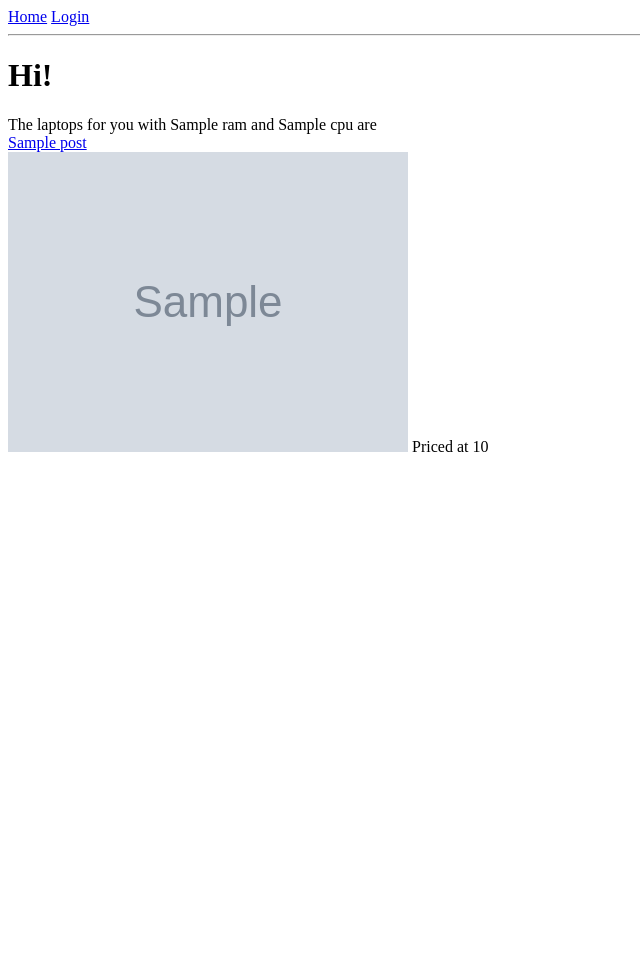
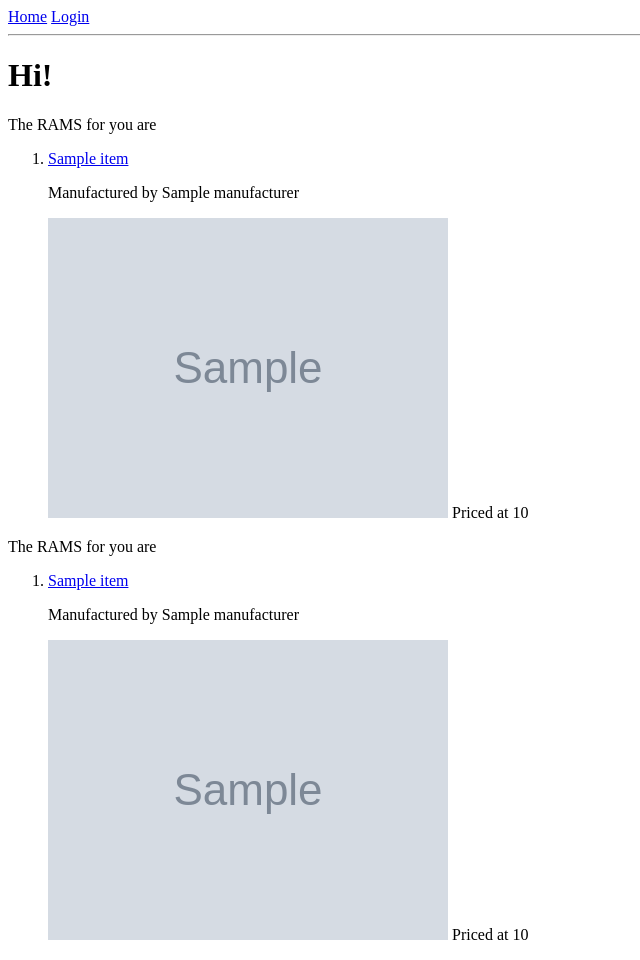
Before and after one commit to tonybenoy/FlaskTutApp, a Flask app: template app/templates/pro.html in a window 1280 px wide. Shown: the whole page, without its empty margins (0-640 px from the left). Before the commit the page ends 452 px from the top, so only its background shows below. Run offline with Flask 2, Linux system fonts and the light colour scheme; the template is opened without the code that fills it: most values are stand-ins (such as "Sample title", 1, 10 or a date in 2020); grey boxes marked "Sample" are stand-in pictures.

Commit message:
Removed login from index and added usertype logic to index

```diff
--- a/app/forms.py
+++ b/app/forms.py
@@ -26,7 +26,10 @@ class RegisterationForm(FlaskForm): #Feel free to add more fields and expand lik
     password = PasswordField('Password',validators=[DataRequired()])
     passwordrep = PasswordField('Repeat Password',validators=[DataRequired(),EqualTo('password')]) #EqualTo makes sure content matches
     submit = SubmitField("Register")
-    usertype = RadioField('User Type', choices = [('n','Novice'),('b','Basic'),('p','Pro')])
+
+class IndexForm(FlaskForm):
+    usertype = RadioField('What Type of user are you?', choices = [('n','Novice'),('p','Pro')])
+    submit = SubmitField("Submit")
 
 class EditProfileForm(FlaskForm):
     username = StringField('Username', validators=[DataRequired()])
--- a/app/routes.py
+++ b/app/routes.py
@@ -1,6 +1,6 @@
 from app import app,login
 from flask import render_template, flash, redirect,url_for,request
-from app.forms import NoviceForm ,RegisterationForm,ProForm ,LoginForm ,EditProfileForm#import all the form classes from form.py
+from app.forms import NoviceForm ,RegisterationForm,ProForm ,LoginForm ,EditProfileForm, IndexForm #import all the form classes from form.py
 import pymongo
 from flask_login import login_user,current_user,UserMixin,logout_user,login_required # Login and session management
 from werkzeug.security import generate_password_hash,check_password_hash #To generate and check password hashes in database
@@ -28,22 +28,28 @@ after the @api.route
 """
 @app.route('/',methods=['GET','POST'])
 @app.route('/index', methods=['GET', 'POST'])
-@login_required #Every url that you want to lock behind a Login use this decorator
 def index():
-    myclient = pymongo.MongoClient("mongodb://localhost:27017")
-    mydb = myclient["mydatabase"]
-    mycol = mydb["users"]
-    myquery = {"_id": ObjectId(current_user.id)}
-    mydoc = mycol.find_one(myquery)
-    usertype = mydoc["usertype"] #Current user's usertype can be used to create the type of form needed
-    myclient.close()
+    form = IndexForm()
+    if form.validate_on_submit(): #when form is submitted then this block of code will be run i.e. on POST
+         return redirect(url_for('search',usertype=form.usertype.data))
+    return render_template('index1.html',title="Home", form=form) #Pass the form object on top if it is a GET request
+
+
+@app.route('/search/<usertype>', methods=['GET', 'POST'])
+def search(usertype):
+    #myclient = pymongo.MongoClient("mongodb://localhost:27017")
+    #mydb = myclient["mydatabase"]
+    #mycol = mydb["users"]
+    #myquery = {"_id": ObjectId(current_user.id)}
+    #mydoc = mycol.find_one(myquery)
+    #usertype = mydoc["usertype"] #Current user's usertype can be used to create the type of form needed
+    #myclient.close()
     if usertype== "n":
         form = NoviceForm() #create and object of the form class
     elif usertype == "p":
         form = ProForm()
     if form.validate_on_submit(): #when form is submitted then this block of code will be run i.e. on POST
         #Create a connection everytime and do not use global connections.
-        print("Submitted?")
         if usertype== "n":
             myclient = pymongo.MongoClient("mongodb://localhost:27017")
             mydb = myclient["mydatabase"]
@@ -57,26 +63,29 @@ def index():
             for x in mydoc:
                 post.append(x) #Appending all to a list as mydoc is a mongodb object
             myclient.close() # Always close connections
-            """Posts contain the list of dictionary/json information to be displayed
-            This render template will be called after the form submission
-            """
+            #Posts contain the list of dictionary/json information to be displayed
+            #This render template will be called after the form submission
             return render_template('novice.html',title="Product List", posts=post)
         elif usertype == "p":
             myclient = pymongo.MongoClient("mongodb://localhost:27017")
             mydb = myclient["mydatabase"]
-            mycol = mydb["prodataset"]
-            myquery = {"cpu":form.cpu.data,"ram":form.RamStorage.data} #$lt for less than
+            mycol = mydb["cpu"]
+            myquery = {"cpu":form.cpu.data} #$lt for less than
             mydoc = mycol.find(myquery)
-            post=[] #List that will be passed to the template to display
+            cpu=[] #List that will be passed to the template to display
             for x in mydoc:
-                post.append(x) #Appending all to a list as mydoc is a mongodb object
+                cpu.append(x) #Appending all to a list as mydoc is a mongodb object
+            mycol = mydb["ram"]
+            myquery = {"ram":form.RamStorage.data} #$lt for less than
+            mydoc = mycol.find(myquery)
+            cpu=[] #List that will be passed to the template to display
+            for x in mydoc:
+                cpu.append(x) #Appending all to a list as mydoc is a mongodb object
             myclient.close() # Always close connections
-            """Posts contain the list of dictionary/json information to be displayed
-            This render template will be called after the form submission
-            """
-            return render_template('pro.html',title="Product List", posts=post)
-    return render_template('index.html',title="Home",usertype=usertype, form=form) #Pass the form object on top if it is a GET request
-
+            #Posts contain the list of dictionary/json information to be displayed
+            #This render template will be called after the form submission
+            return render_template('pro.html',title="Product List",ram=ram ,cpu=post)
+    return render_template('index.html',title="Home", form=form) #Pass the form object on top if it is a GET request
 
 @app.route('/register',methods=['GET','POST'])
 def register():
@@ -106,16 +115,15 @@ def register():
             myclient.close()
             return redirect(url_for('register'))
         hashedpass = generate_password_hash(form.password.data, method='pbkdf2:sha256', salt_length=12) #Encrypting password. Never store plaintext passwords
-        mydict = { "username":form.username.data, "email": form.email.data,"password":hashedpass,"usertype":form.usertype.data }
+        mydict = { "username":form.username.data, "email": form.email.data,"password":hashedpass}
         x = mycol.insert_one(mydict)  #Adding user to mongo DB
         flash('Congratulations, you are now a registered user!')
         myclient.close()
         return redirect(url_for('login')) # Redirect to login
     return render_template('register.html', title='Register', form=form)
 
-
-
 @app.route('/logout')
+@login_required #Every url that you want to lock behind a Login use this decorator
 def logout():
     logout_user() #Logs out the user session
     return redirect(url_for('index'))
@@ -124,7 +132,7 @@ def logout():
 def login():
     if current_user.is_authenticated: #same as before
         return redirect(url_for('index'))
-    form= LoginForm()
+    form = LoginForm()
     if form.validate_on_submit():
         myclient = pymongo.MongoClient("mongodb://localhost:27017")
         mydb = myclient["mydatabase"]
@@ -166,8 +174,6 @@ def user(username): #Parameter in url passed in function must have same var name
     myclient.close()
     return render_template('user.html', user=user)
 
-
-
 @app.route('/edit_profile', methods=['GET', 'POST'])
 @login_required
 def edit_profile():
--- a/app/templates/pro.html
+++ b/app/templates/pro.html
@@ -4,21 +4,46 @@
 {% block content %}
 <!--All the content from here will be embedded inside base.html  block-->
 <h1>Hi!</h1>
-{% for post in posts %}
+{% for item in ram %}
 <!--Looping through all the items in the post list passed-->
 <p>
-    The laptops for you with {{post.ram}} and {{post.cpu}} are
+    The RAMS for you are
+</p>
+<ol>
     <!--Jinja template to access items in dictionary/JSOn -->
-    </br>
-    <a href={{ post.url }}>{{ post.name }}</a>
-    </br>
-    <!-- Keep the images static path in mongodb. Create a folder called as static
+    <li>
+        <a href={{ item.url }}>{{ item.name }}</a>
+        </br>
+        <p>Manufactured by {{ item.manufacturer }}</p>
+        <!-- Keep the images static path in mongodb. Create a folder called as static
      inside app folder and the iuse the path from there. app/static/images/1.jpg
     or use images from the internet by giving the url-->
-    <img src={{ post.imgurl}}>
-    Priced at {{post.Price}}
+        <img src={{ item.imgurl}}>
+        Priced at {{item.Price}}
+    </li>
+</ol>
+{% endfor %}
+
+{% for item in cpu %}
+<!--Looping through all the items in the post list passed-->
+<p>
+    The RAMS for you are
 </p>
+<ol>
+    <!--Jinja template to access items in dictionary/JSOn -->
+    <li>
+        <a href={{ item.url }}>{{ item.name }}</a>
+        </br>
+        <p>Manufactured by {{ item.manufacturer }}</p>
+        <!-- Keep the images static path in mongodb. Create a folder called as static
+     inside app folder and the iuse the path from there. app/static/images/1.jpg
+    or use images from the internet by giving the url-->
+        <img src={{ item.imgurl}}>
+        Priced at {{item.Price}}
+    </li>
+</ol>
 {% endfor %}
+
 <!--Always close for loops like this-->
 {% endblock %}
 <!--End of block content-->
```
Also changed, not shown: app/templates/index1.html (added, +24 -0 lines).
